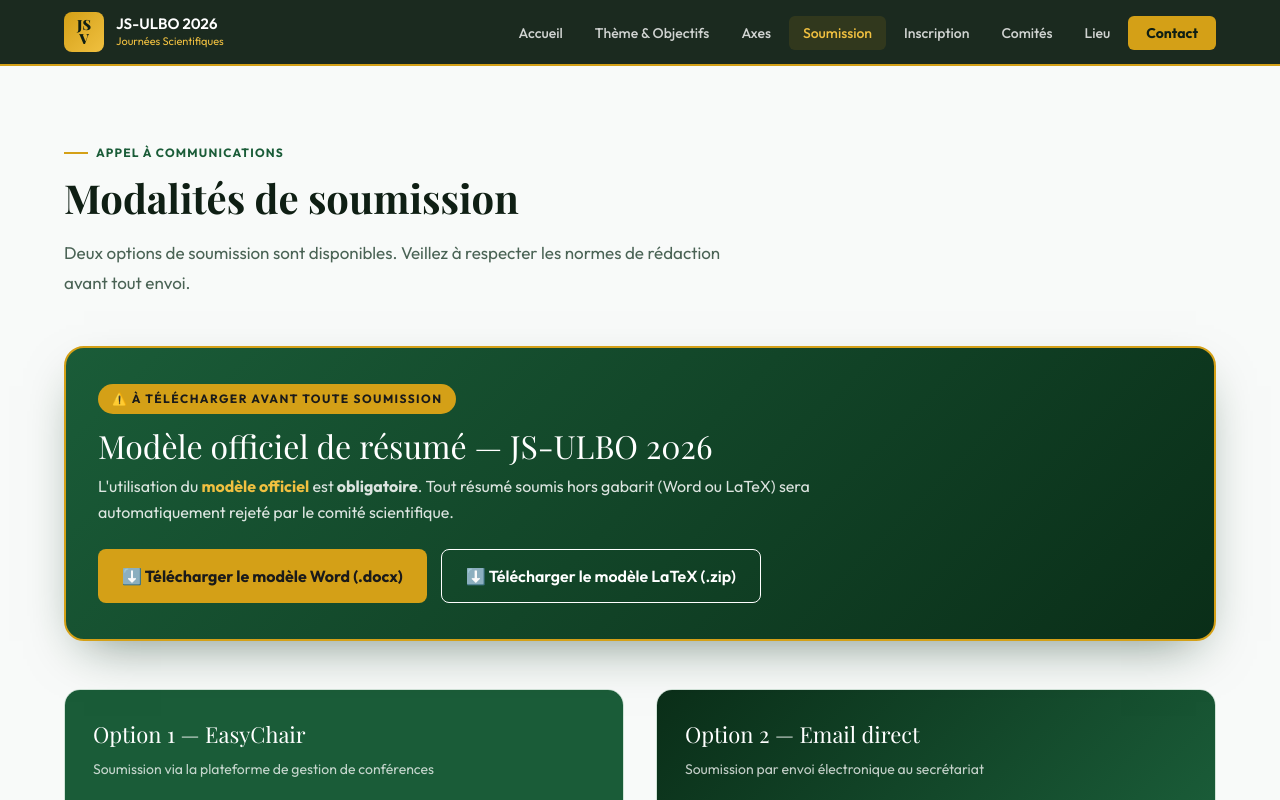
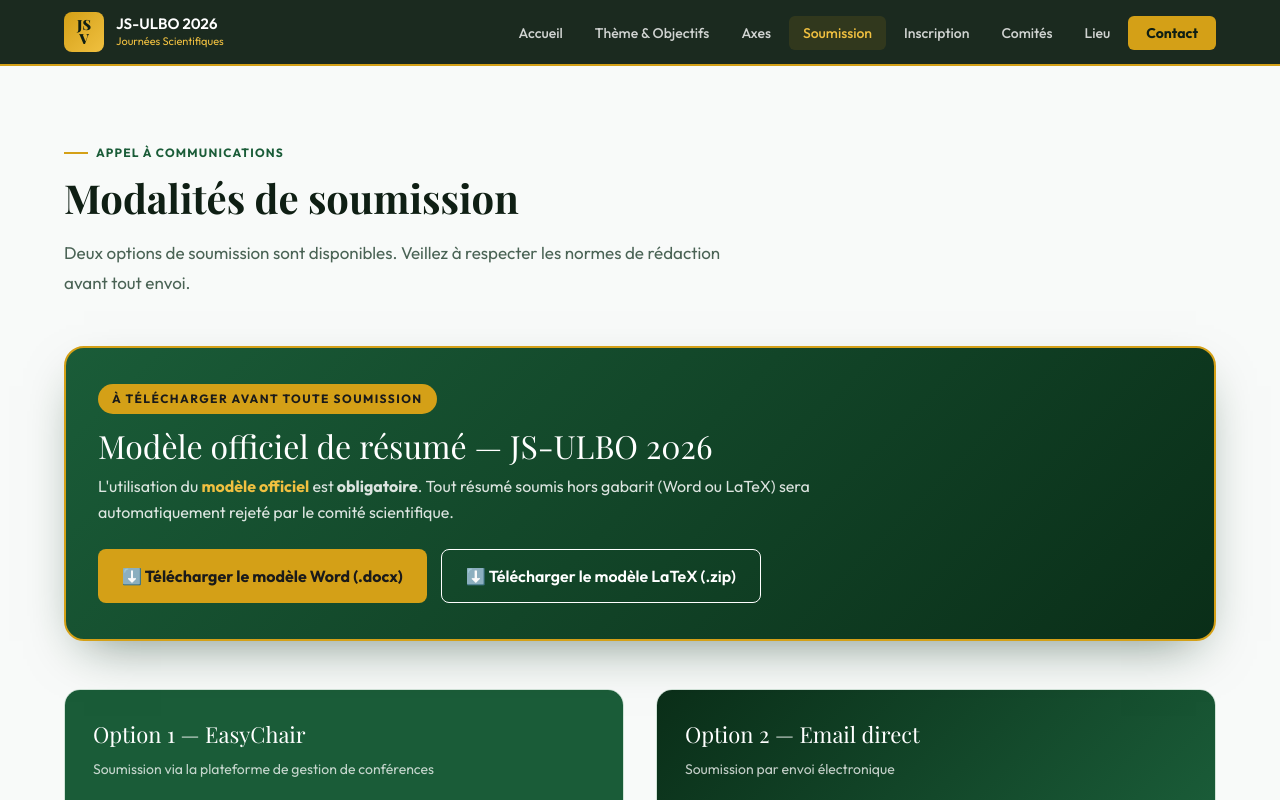
Before and after one commit to TOUGMA19/Journ-e-Scientifique-de-ULBO, a React (Vite) app: page /soumission in a window 1280 px wide. Shown: the top 800 px of the page. Built offline with nearby package versions, Linux system fonts and the light colour scheme; a web font is replaced by a local one.

Commit message:
Update soumission.tsx

```diff
--- a/src/routes/soumission.tsx
+++ b/src/routes/soumission.tsx
@@ -50,7 +50,7 @@ function Soumission() {
             marginBottom: 14,
           }}
         >
-          ⚠️ À télécharger avant toute soumission
+          À télécharger avant toute soumission
         </div>
         <h3
           style={{
@@ -131,7 +131,7 @@ function Soumission() {
         <div className="soumission-card">
           <div className="soumission-card-head" style={{ background: "linear-gradient(135deg,#0a2e18,var(--green))" }}>
             <h3>Option 2 — Email direct</h3>
-            <p>Soumission par envoi électronique au secrétariat</p>
+            <p>Soumission par envoi électronique </p>
           </div>
           <div className="soumission-card-body">
             <p>
```
